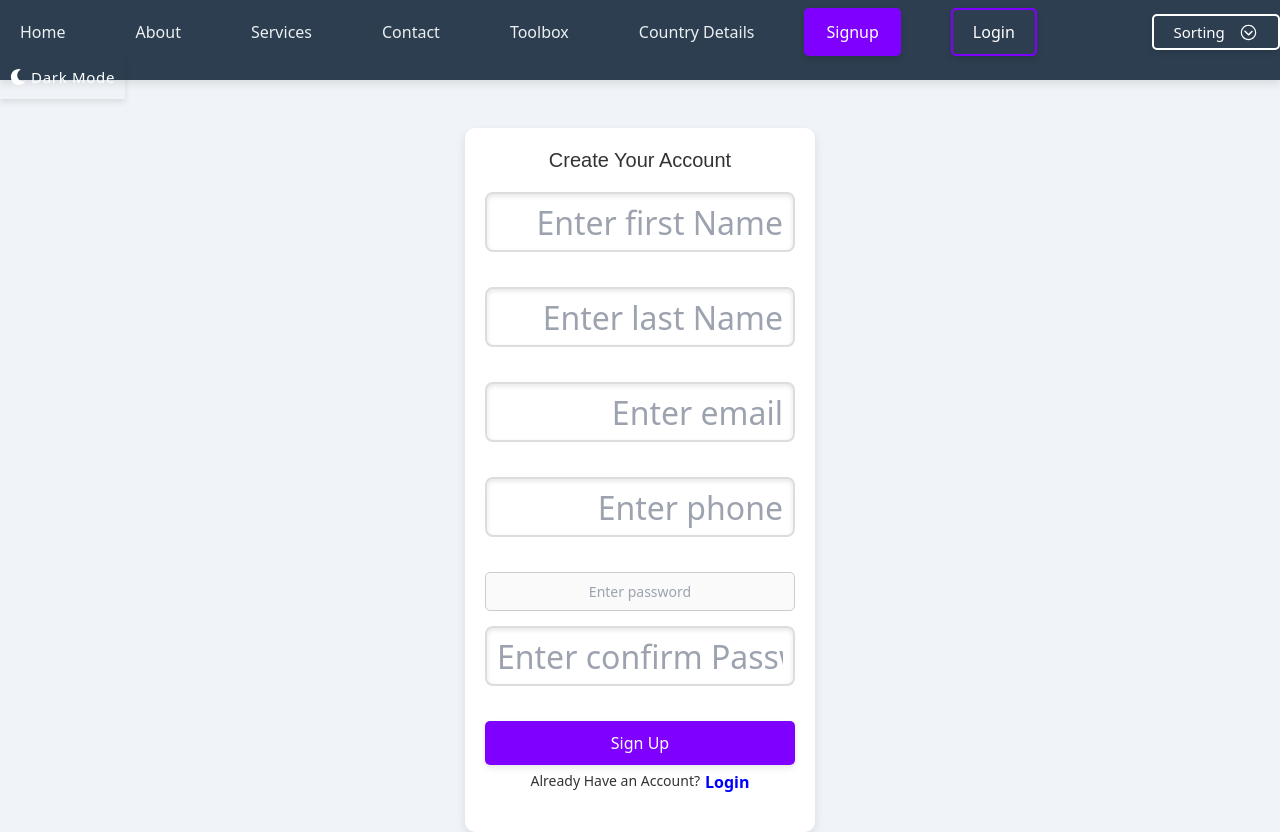
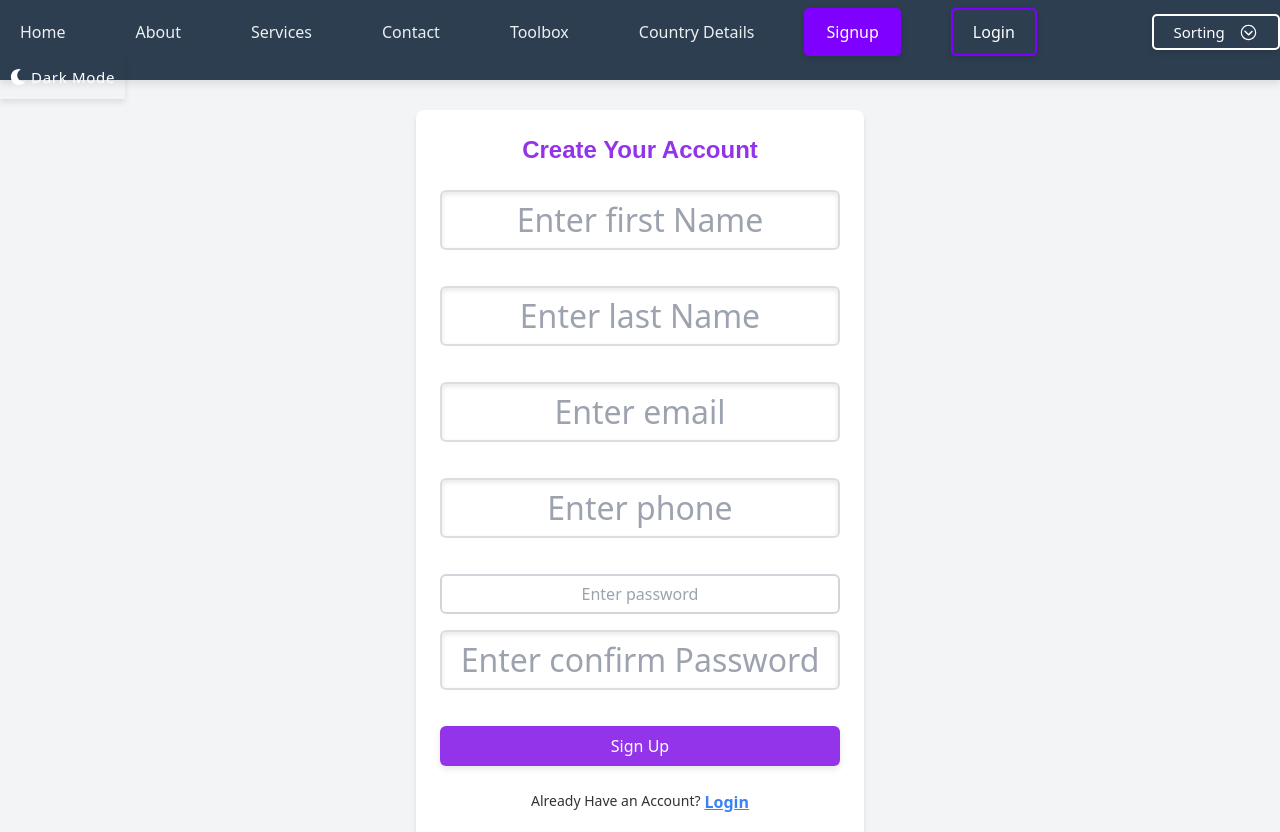
Before and after one commit to codenest20/react-fun-website, a React (Vite) app: page /signup in a window 1280 px wide. Shown: the top 832 px of the page. Built offline with nearby package versions, Linux system fonts and the light colour scheme.

Commit message:
tailwind css is used to decorate signup page

```diff
--- a/package.json
+++ b/package.json
@@ -19,7 +19,9 @@
     "react-dom": "^18.3.1",
     "react-icons": "^5.3.0",
     "react-router-dom": "^6.27.0",
-    "react-toastify": "^10.0.6"
+    "react-toastify": "^10.0.6",
+    "sass": "^1.80.4",
+    "scss": "^0.2.4"
   },
   "devDependencies": {
     "@eslint/js": "^9.11.1",
--- a/src/Components/Authentication/Css/SignupPage.module.css
+++ b/src/Components/Authentication/Css/SignupPage.scss
@@ -2,6 +2,10 @@
   margin: 0;
   padding: 0;
   box-sizing: border-box;
+}
+
+:root {
+  --color: rgb(128, 0, 255);
 }
 
 body {
@@ -14,52 +18,56 @@ body {
   justify-content: center;
   align-items: center;
   height: 100vh;
+  width: 100vw;
   background-color: #f0f4f8;
+  padding: 30px 0;
 }
 
 .signupForm {
   background-color: white;
-  padding: 20px;
+  padding: 15px;
   border-radius: 10px;
   box-shadow: 0 4px 10px rgba(0, 0, 0, 0.1);
-  width: 350px;
+  width: 25%;
 }
 
-.signupForm h1 {
+.signupForm > h1 {
   text-align: center;
-  margin-bottom: 20px;
-  color: #333;
-  font-size: 20px; /* Reduced font size */
+  margin-bottom: 15px;
+  color: var(--color);
+  font-size: 22px;
+  font-weight: bold;
 }
 
 .formGroup {
-  margin-bottom: 15px;
+  margin-bottom: 12px;
 }
 
-.formGroup input {
+.formGroup > input {
   width: 100%;
-  padding: 8px; /* Reduced padding for smaller input boxes */
+  height: 40px;
+  padding: 6px;
   border-radius: 5px;
-  border: 1px solid #ccc;
+  border: 2px solid #ccc;
   background-color: #fafafa;
-  font-size: 14px; /* Small font size */
+  font-size: 16px;
   transition: border-color 0.3s ease;
-  text-align: center; /* Centered placeholder text */
+  text-align: center;
 }
 
 .formGroup input:focus {
-  border-color: rgb(128, 0, 255); /* Updated to match purple theme */
+  border-color: var(--color);
   outline: none;
 }
 
 .signupBtn {
   width: 100%;
-  padding: 10px; /* Slightly reduced padding */
-  background-color: rgb(128, 0, 255);
+  padding: 8px;
+  background-color: var(--color);
   color: white;
   border: none;
   border-radius: 5px;
-  font-size: 16px; /* Adjusted font size */
+  font-size: 14px;
   cursor: pointer;
   transition: background-color 0.3s ease;
 }
@@ -75,11 +83,11 @@ body {
 @media (max-width: 480px) {
   .signupForm {
     width: 90%;
-    padding: 15px;
+    padding: 10px;
   }
 
   .signupForm h1 {
-    font-size: 18px; /* Adjusted for smaller screens */
+    font-size: 18px;
   }
 }
 
--- a/src/Components/Authentication/SignupPage.jsx
+++ b/src/Components/Authentication/SignupPage.jsx
@@ -1,5 +1,4 @@
 import { useState } from "react";
-import styles from "./Css/SignupPage.module.css";
 import { Link, useNavigate } from "react-router-dom";
 import { toast } from "react-toastify";
 
@@ -59,12 +58,12 @@ const SignupPage = () => {
   };
 
   return (
-    <div className={styles.signupContainer}>
-      <div className={styles.signupForm}>
-        <h1>Create Your Account</h1>
+    <div className="flex justify-center items-center h-screen w-full bg-gray-100 p-8">
+      <div className="bg-white p-4 rounded-lg shadow-md w-full max-w-md">
+        <h1 className="text-center mb-4 text-purple-600 text-2xl font-bold">Create Your Account</h1>
         <form onSubmit={signupClick}>
           {Object.entries(inputData).map(([key, value]) => (
-            <div className={styles.formGroup} key={key}>
+            <div className="mb-3" key={key}>
               <input
                 type={key.includes("password") ? "password" : "text"}
                 name={key}
@@ -73,15 +72,19 @@ const SignupPage = () => {
                 placeholder={`Enter ${key.replace(/([A-Z])/g, " $1")}`}
                 onChange={handleInput}
                 required
+                className="w-full h-10 px-3 border-2 border-gray-300 rounded focus:outline-none focus:border-purple-600 text-center"
               />
             </div>
           ))}
-          <button type="submit" className={styles.signupBtn}>
+          <button
+            type="submit"
+            className="w-full py-2 bg-purple-600 text-white rounded hover:bg-purple-700 transition duration-300"
+          >
             Sign Up
           </button>
-          <div className={styles.accountAlready}>
+          <div className="flex justify-center mt-4">
             <p>Already Have an Account?</p>
-            <Link className={styles.login} to="/login">
+            <Link className="ml-1 text-blue-500 font-bold" to="/login">
               Login
             </Link>
           </div>
```
Also changed, not shown: 1 other file (tests, documents, lock files or other folders).
